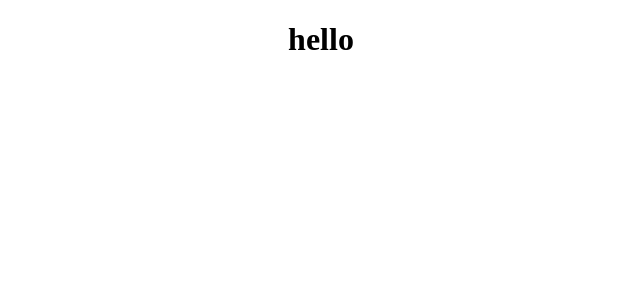
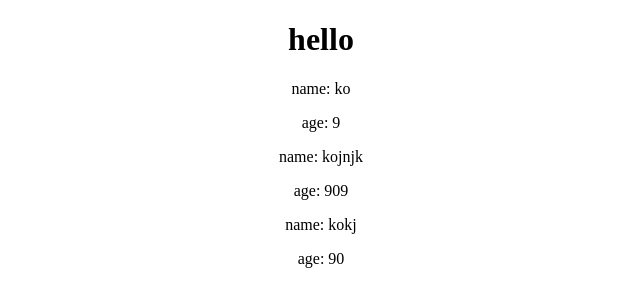
Before and after one commit to kay698/react-and-redux2, a React (Create React App) app: page / in a window 1280 px wide. Shown: the top 306 px of the page, without its empty margins (319-959 px from the left). Built offline with nearby package versions, Linux system fonts and the light colour scheme.

Commit message:
array of objects assigned to state and passed as a prop

```diff
--- a/src/App.js
+++ b/src/App.js
@@ -1,14 +1,35 @@
-import React, { Component } from 'react';
-import logo from './logo.svg';
-import './App.css';
+import React, { Component } from "react";
+import Ninja from "./Components/Ninjas";
+import "./App.css";
 
 class App extends Component {
-  render () {
-  return (
-    <div className="App">
-      <h1>hello</h1>
-    </div>
-  );
-}}
+  state = {
+    ninjas: [
+      {
+        name: "ko",
+        age: 9,
+        id: 1
+       },
+      {
+        name: "kojnjk",
+        age: 909,
+        id: 2
+      },
+      {
+        name: "kokj",
+        age: 90,
+        id: 3
+      }
+    ]
+  };
+  render() {
+    return (
+      <div className="App">
+        <h1>hello</h1>
+        <Ninja ninjas = {this.state.ninjas}/>
+      </div>
+    );
+  }
+}
 
 export default App;
--- /dev/null
+++ b/src/Components/Ninjas.js
@@ -0,0 +1,28 @@
+import React, { Component } from 'react';
+
+
+class Ninja extends Component {
+
+  render () {
+
+    const {ninjas} = this.props;
+    console.log(ninjas)
+    const ninjaList = ninjas.map(ninja => {
+
+      return (
+        <div className="App" key = {ninja.id}>
+          {/* <h1>hello, i'm a Ninja</h1>; */}
+          <p>name: {ninja.name}</p>
+          <p>age: {ninja.age}</p>
+        </div>
+      )
+    })
+    return (
+        <div className = "ninja-list">
+           {ninjaList}
+        </div>
+    )
+  }
+}
+
+export default Ninja;
```
